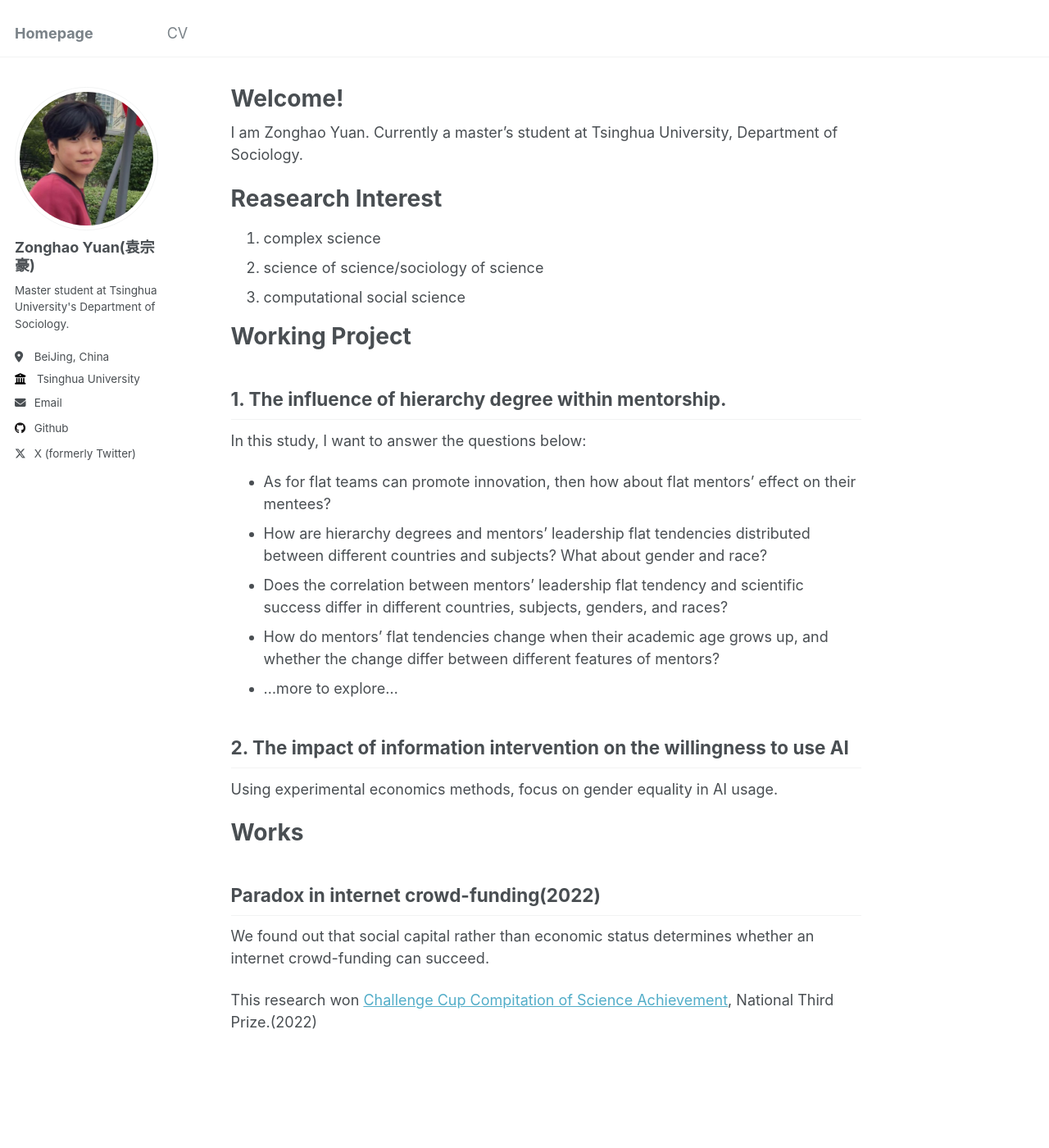
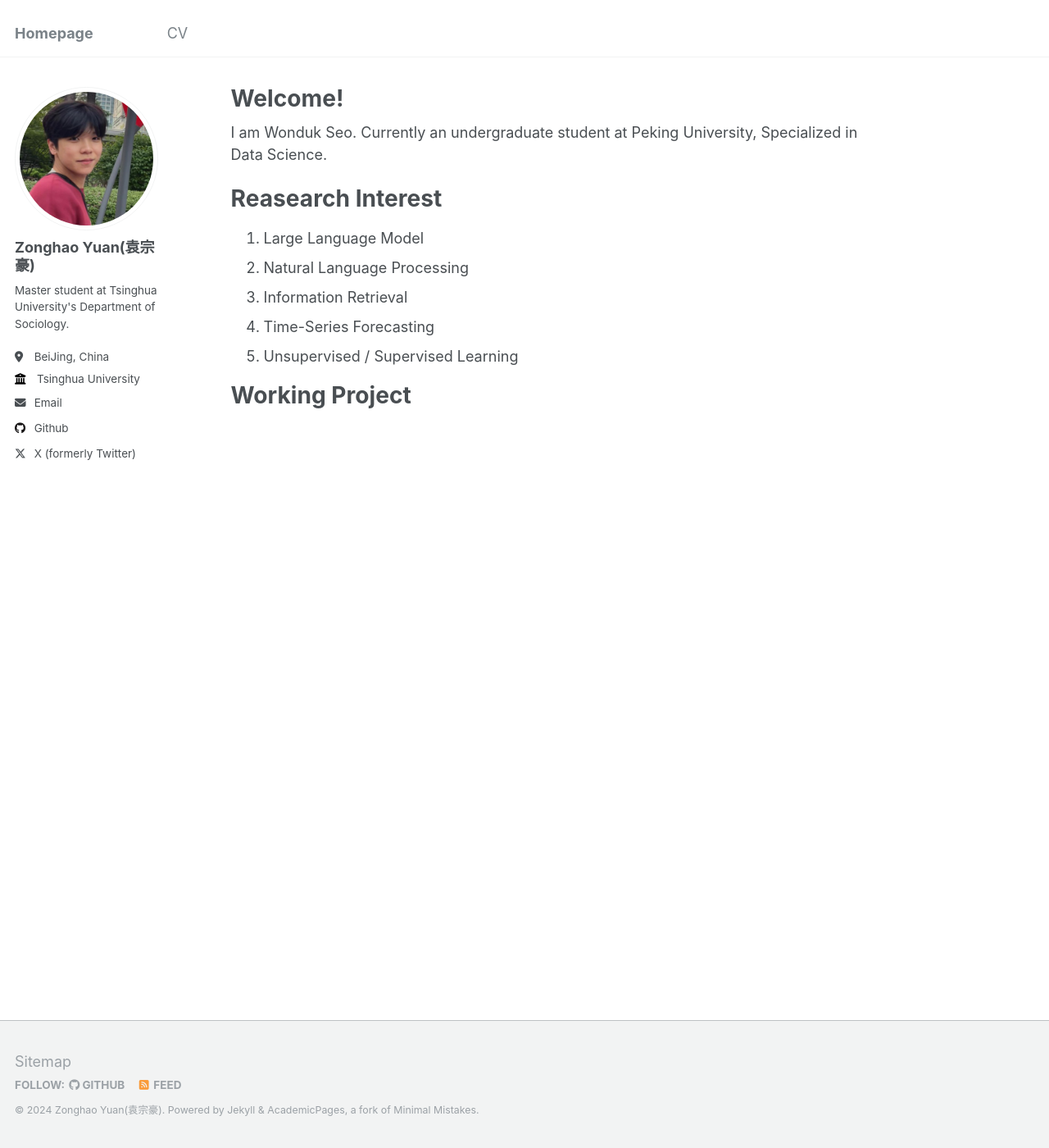
Before and after one commit to wondukseo/wondukseo.github.io, a Jekyll site: the page built from _pages/about.md, in a window 1280 px wide and 1400 px high. Shown: the whole window at 82% size. Built offline with Jekyll 4.4.1, drawn with Linux system fonts in a browser that asks for light colours.

Commit message:
Update about.md

```diff
--- a/_pages/about.md
+++ b/_pages/about.md
@@ -7,31 +7,14 @@ redirect_from:
   - /about.html
 ---
 
-I am Zonghao Yuan. Currently a master's student at Tsinghua University, Department of Sociology.
+I am Wonduk Seo. Currently an undergraduate student at Peking University, Specialized in Data Science.
 
 # Reasearch Interest
 
-1. complex science
-2. science of science/sociology of science
-3. computational social science
+1. Large Language Model
+2. Natural Language Processing
+3. Information Retrieval
+4. Time-Series Forecasting
+5. Unsupervised / Supervised Learning
 
 # Working Project
-
-## 1. The influence of hierarchy degree within mentorship.
-In this study, I want to answer the questions below:
-- As for flat teams can promote innovation, then how about flat mentors' effect on their mentees?
-- How are hierarchy degrees and mentors' leadership flat tendencies distributed between different countries and subjects? What about gender and race?
-- Does the correlation between mentors' leadership flat tendency and scientific success differ in different countries, subjects, genders, and races?
-- How do mentors' flat tendencies change when their academic age grows up, and whether the change differ between different features of mentors?
-- ...more to explore...
-
-## 2. The impact of information intervention on the willingness to use AI
-Using experimental economics methods, focus on gender equality in AI usage.
-
-# Works
-
-## Paradox in internet crowd-funding(2022)
-
-We found out that social capital rather than economic status determines whether an internet crowd-funding can succeed.
-
-This research won [Challenge Cup Compitation of Science Achievement](https://en.wikipedia.org/wiki/Challenge_Cup_Competition_of_Science_Achievement_in_China), National Third Prize.(2022)
```
